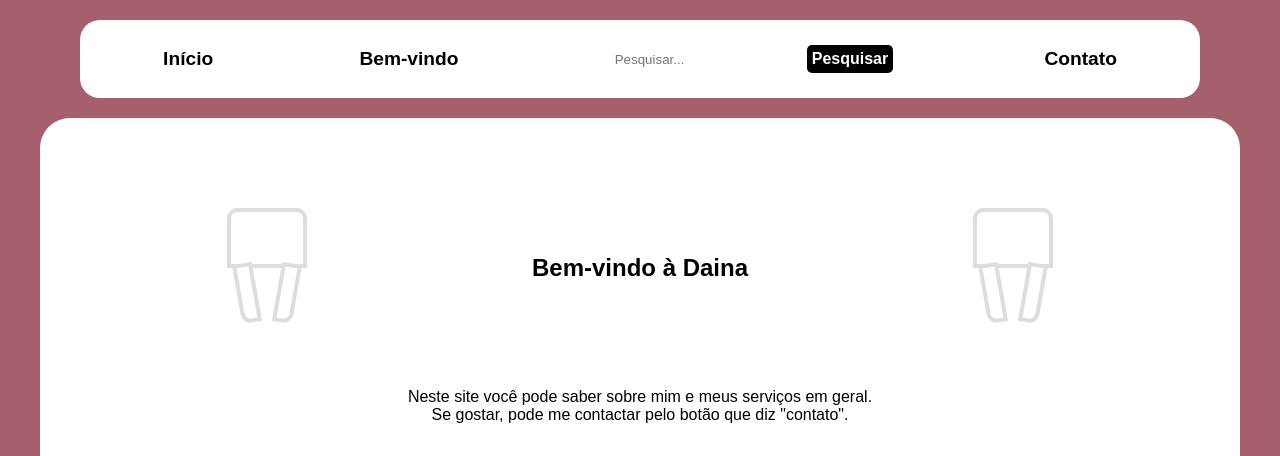
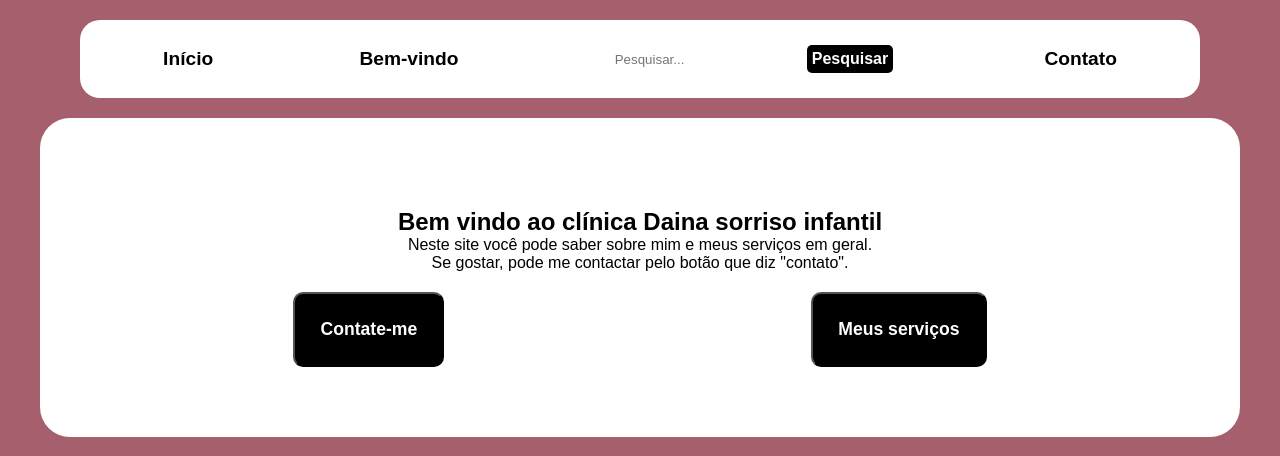
Before and after one commit to mirkolino2002/consultorio-dental, a plain HTML site: page index.html in a window 1280 px wide. Shown: the top 456 px of the page. Drawn offline with Linux system fonts and the light colour scheme.

Commit message:
git commit

```diff
--- a/index.html
+++ b/index.html
@@ -30,19 +30,12 @@
         <main>
             <section id="welcome">
                 <div class="box">
-                    <div class="muela">
-                        <div class="corona"></div>
-                        <div class="raiz-izq"></div>
-                        <div class="raiz-der"></div>
-                    </div>
-                    <h2>Bem-vindo à Daina</h2>
-                    <div class="muela">
-                        <div class="corona"></div>
-                        <div class="raiz-izq"></div>
-                        <div class="raiz-der"></div>
-                    </div>
+
+
+
                 </div>
                 <div class="box3 ">
+                    <h2>Bem vindo ao clínica Daina sorriso infantil</h2>
                     <p>Neste site você pode saber sobre mim e meus serviços em geral.</p>
                     <p>Se gostar, pode me contactar pelo botão que diz "contato".</p>
                 </div>
--- a/styles.css
+++ b/styles.css
@@ -87,49 +87,16 @@ nav ul form button:hover{
     text-align: center;
     padding: 20px;
 }
-.box h2 {
+.box3 h2 {
     margin: 0 20px;
+    text-align: center;
 }
-.muela {
-    position: relative;
-    width: 100px;
-    height: 120px;
-    margin: 20px;
+.box3 p{
+    text-align: center;
 }
-.corona {
-    position: absolute;
-    top: 0;
-    left: 50%;
-    transform: translateX(-50%);
-    width: 80px;
-    height: 60px;
-    background: white;
-    border: 4px solid #ddd;
-    border-radius: 10px 10px 0 0;
-}
-.raiz-izq, .raiz-der {
-    position: absolute;
-    width: 20px;
-    height: 60px;
-    background: white;
-    border: 4px solid #ddd;
-    top: 55px;
-}
-.raiz-izq {
-    left: 20px;
-    transform: rotate(-10deg);
-    border-radius: 0 0 0 10px;
-}
-.raiz-der {
-    right: 20px;
-    transform: rotate(10deg);
-    border-radius: 0 0 10px 0;
-}
-.box3{
-    padding: 20px;
-    margin: 0 auto;
-    background-color: var(--boxes-color);
-    text-align: center;
+.box button{
+    display:flex;
+    justify-content: left;
 }
 button{
     padding:25px;
```
